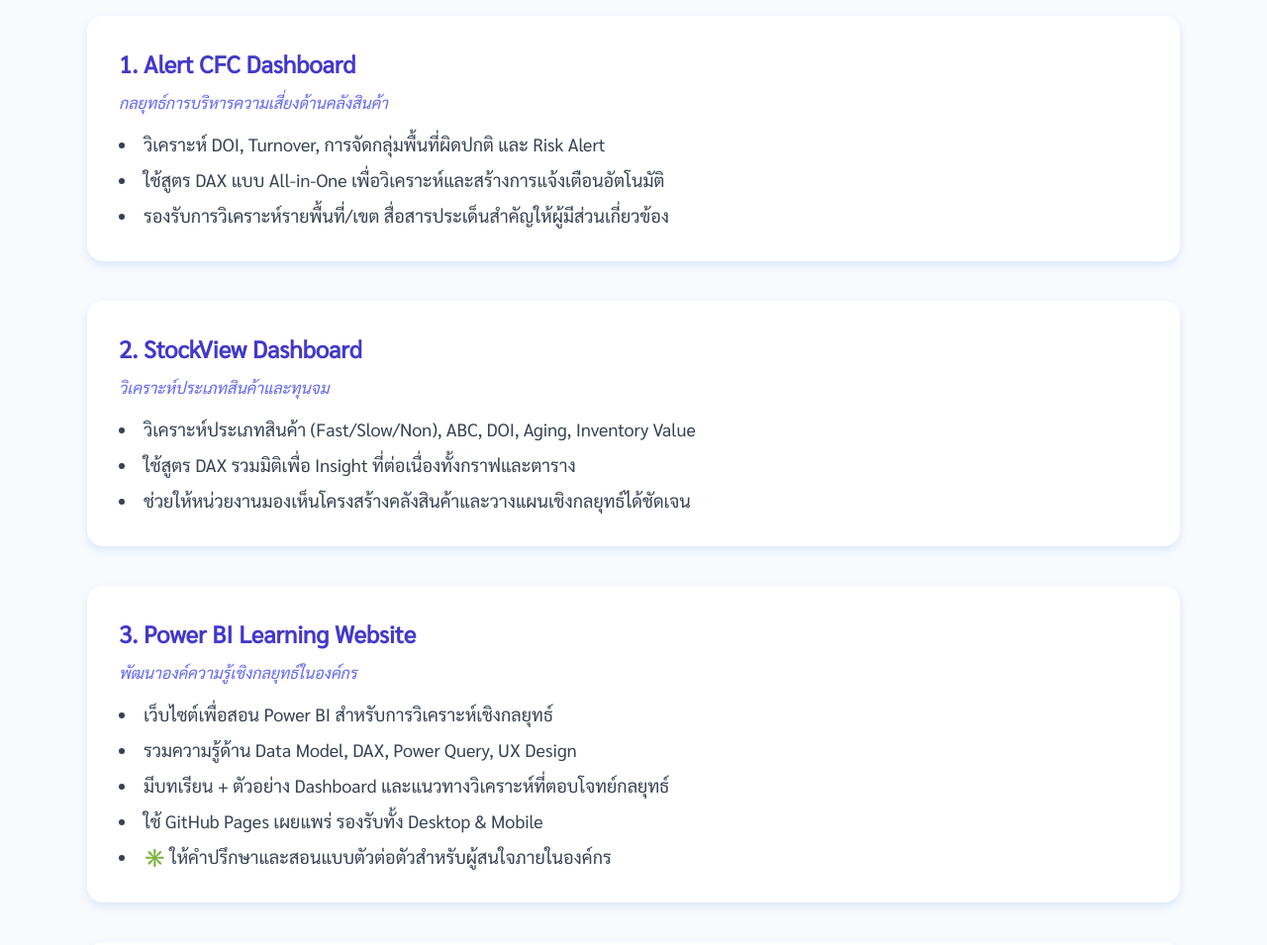
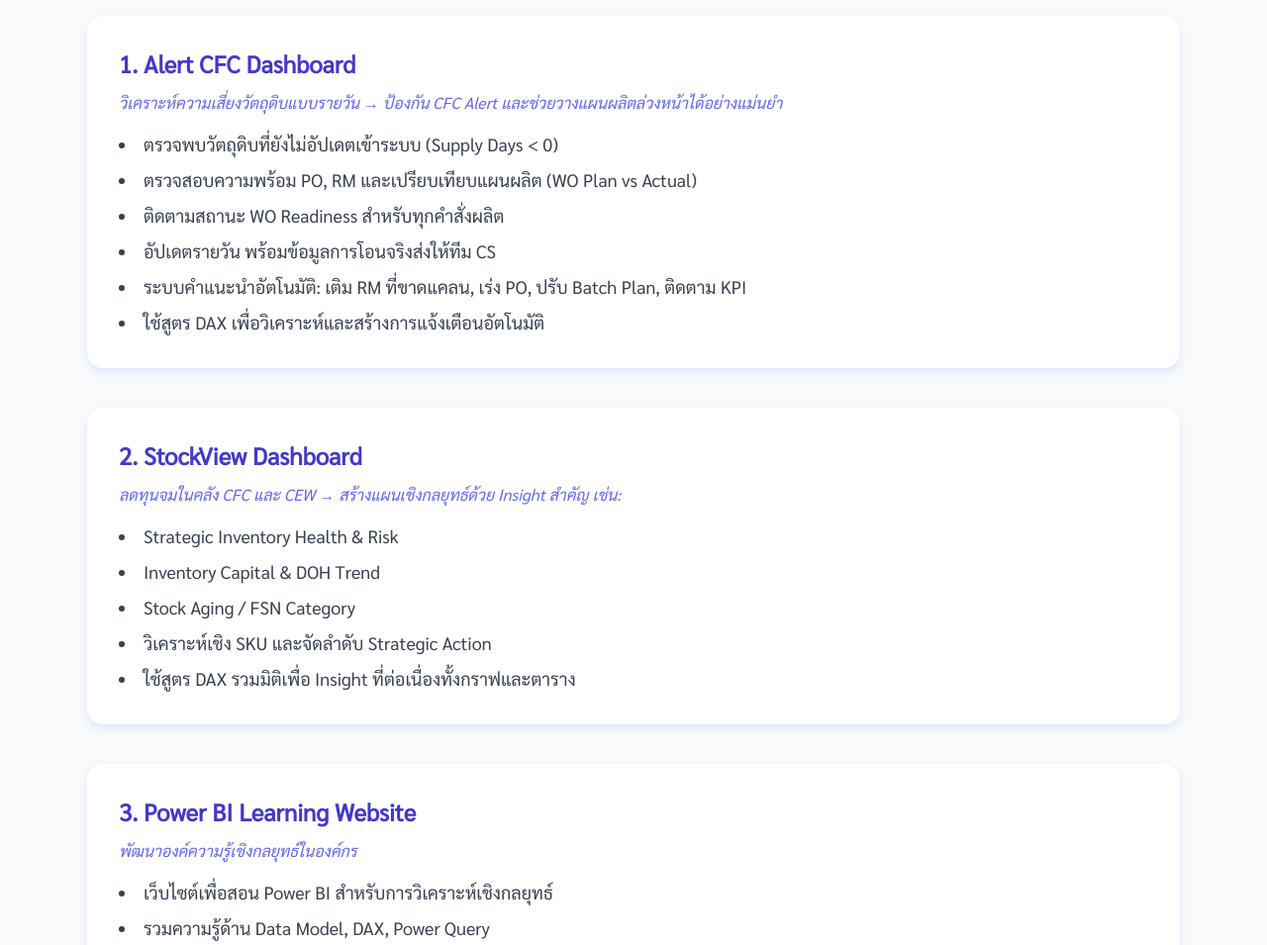
Before and after one commit to Benja1476/strategic-insight-portfolio, a plain HTML site: page index.html in a window 1280 px wide. Shown: the part 500-1455 px from the top of the page at 99% size. Drawn offline with nearby package versions, Linux system fonts and the light colour scheme.

Commit message:
Update index.html

```diff
--- a/index.html
+++ b/index.html
@@ -117,21 +117,26 @@
 
       <article class="project-card" data-aos="fade-up" data-aos-duration="800" data-aos-delay="200">
         <h3 class="text-2xl font-bold text-indigo-700 mb-3">1. Alert CFC Dashboard</h3>
-        <p class="italic mb-4 text-indigo-500 font-medium">กลยุทธ์การบริหารความเสี่ยงด้านคลังสินค้า</p>
+        <p class="italic mb-4 text-indigo-500 font-medium">วิเคราะห์ความเสี่ยงวัตถุดิบแบบรายวัน → ป้องกัน CFC Alert และช่วยวางแผนผลิตล่วงหน้าได้อย่างแม่นยำ</p>
         <ul class="list-disc list-inside space-y-2 text-gray-700 text-lg">
-          <li>วิเคราะห์ DOI, Turnover, การจัดกลุ่มพื้นที่ผิดปกติ และ Risk Alert</li>
-          <li>ใช้สูตร DAX แบบ All-in-One เพื่อวิเคราะห์และสร้างการแจ้งเตือนอัตโนมัติ</li>
-          <li>รองรับการวิเคราะห์รายพื้นที่/เขต สื่อสารประเด็นสำคัญให้ผู้มีส่วนเกี่ยวข้อง</li>
+          <li>ตรวจพบวัตถุดิบที่ยังไม่อัปเดตเข้าระบบ (Supply Days &lt; 0)</li>
+          <li>ตรวจสอบความพร้อม PO, RM และเปรียบเทียบแผนผลิต (WO Plan vs Actual)</li>
+          <li>ติดตามสถานะ WO Readiness สำหรับทุกคำสั่งผลิต</li>
+          <li>อัปเดตรายวัน พร้อมข้อมูลการโอนจริงส่งให้ทีม CS</li>
+          <li>ระบบคำแนะนำอัตโนมัติ: เติม RM ที่ขาดแคลน, เร่ง PO, ปรับ Batch Plan, ติดตาม KPI</li>
+          <li>ใช้สูตร DAX เพื่อวิเคราะห์และสร้างการแจ้งเตือนอัตโนมัติ</li>
         </ul>
       </article>
 
       <article class="project-card" data-aos="fade-up" data-aos-duration="800" data-aos-delay="300">
         <h3 class="text-2xl font-bold text-indigo-700 mb-3">2. StockView Dashboard</h3>
-        <p class="italic mb-4 text-indigo-500 font-medium">วิเคราะห์ประเภทสินค้าและทุนจม</p>
+        <p class="italic mb-4 text-indigo-500 font-medium">ลดทุนจมในคลัง CFC และ CEW → สร้างแผนเชิงกลยุทธ์ด้วย Insight สำคัญ เช่น:</p>
         <ul class="list-disc list-inside space-y-2 text-gray-700 text-lg">
-          <li>วิเคราะห์ประเภทสินค้า (Fast/Slow/Non), ABC, DOI, Aging, Inventory Value</li>
+          <li>Strategic Inventory Health & Risk</li>
+          <li>Inventory Capital & DOH Trend</li>
+          <li>Stock Aging / FSN Category</li>
+          <li>วิเคราะห์เชิง SKU และจัดลำดับ Strategic Action</li>
           <li>ใช้สูตร DAX รวมมิติเพื่อ Insight ที่ต่อเนื่องทั้งกราฟและตาราง</li>
-          <li>ช่วยให้หน่วยงานมองเห็นโครงสร้างคลังสินค้าและวางแผนเชิงกลยุทธ์ได้ชัดเจน</li>
         </ul>
       </article>
 
@@ -140,7 +145,7 @@
         <p class="italic mb-4 text-indigo-500 font-medium">พัฒนาองค์ความรู้เชิงกลยุทธ์ในองค์กร</p>
         <ul class="list-disc list-inside space-y-2 text-gray-700 text-lg">
           <li>เว็บไซต์เพื่อสอน Power BI สำหรับการวิเคราะห์เชิงกลยุทธ์</li>
-          <li>รวมความรู้ด้าน Data Model, DAX, Power Query, UX Design</li>
+          <li>รวมความรู้ด้าน Data Model, DAX, Power Query</li>
           <li>มีบทเรียน + ตัวอย่าง Dashboard และแนวทางวิเคราะห์ที่ตอบโจทย์กลยุทธ์</li>
           <li>ใช้ GitHub Pages เผยแพร่ รองรับทั้ง Desktop & Mobile</li>
           <li>✳️ ให้คำปรึกษาและสอนแบบตัวต่อตัวสำหรับผู้สนใจภายในองค์กร</li>
@@ -166,7 +171,6 @@
         <li>Power BI Developer: Data Modeling, DAX, Power Query</li>
         <li>Insight Architect: สกัด Insight สำคัญเพื่อใช้ในการสื่อสารอย่างเป็นระบบ</li>
         <li>Web Developer: HTML/CSS/JS + Chart.js + Reveal.js + Tailwind</li>
-        <li>UX/UI Designer: ออกแบบการนำเสนอให้เหมาะกับกลุ่มเป้าหมาย</li>
         <li>Trainer: ถ่ายทอดความรู้ในรูปแบบ Website และการสอนแบบ Coaching</li>
       </ul>
     </section>
```
